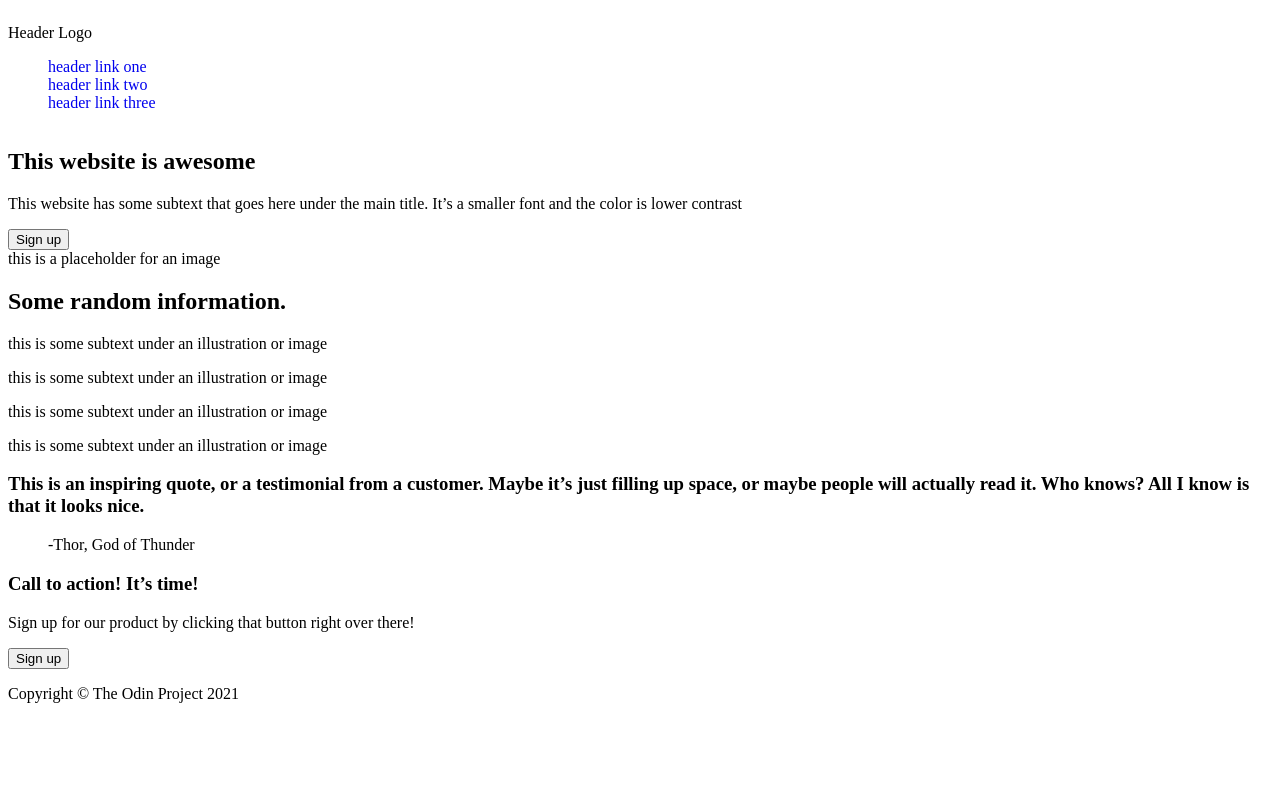
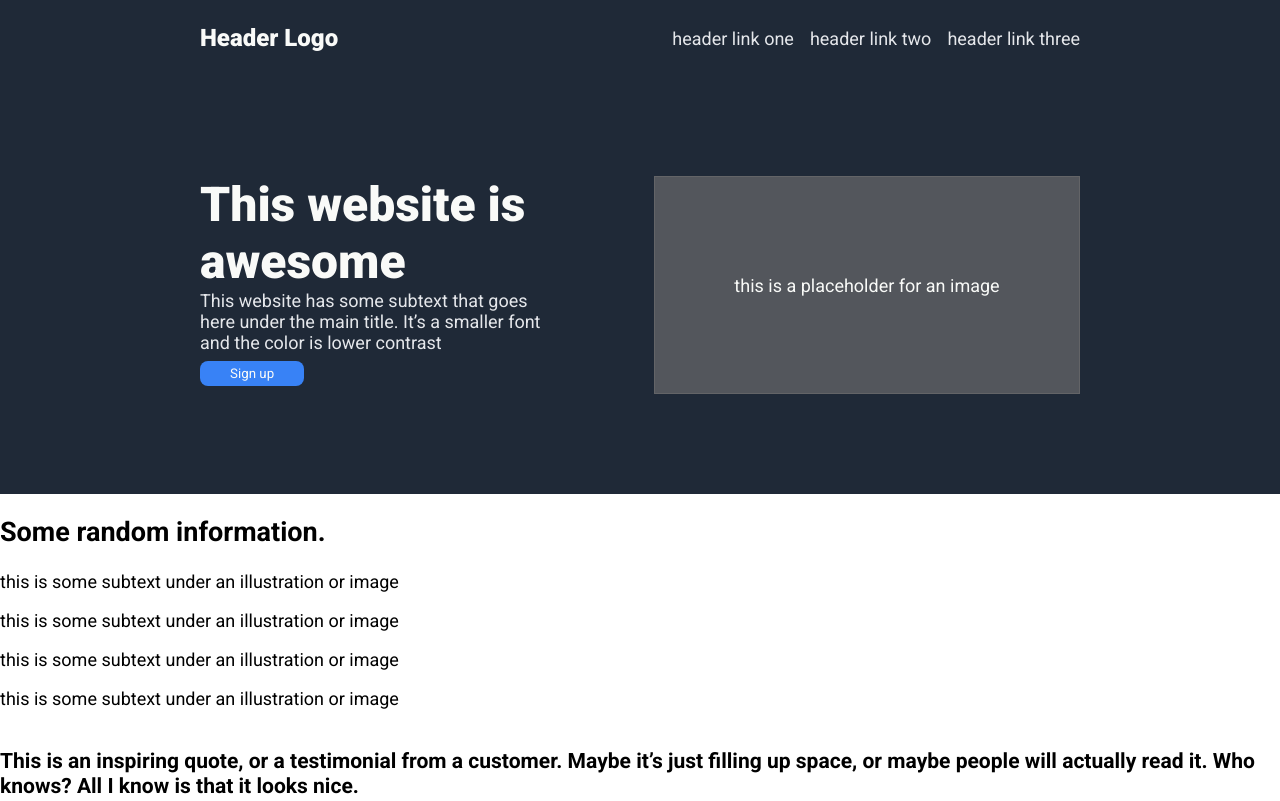
Before and after one commit to 1129-aida/Landing-Page, a plain HTML site: page index.html in a window 1280 px wide. Shown: the top 801 px of the page. Drawn offline with Linux system fonts and the light colour scheme.

Commit message:
40%finish

```diff
--- a/index.html
+++ b/index.html
@@ -8,7 +8,7 @@
 </head>
 <body>
     <header>
-        <p>Header Logo</p>
+        <p class="logo">Header Logo</p>
         <ul>
              <li><a href="#">header link one</a></li>
              <li><a href="#">header link two</a></li>
@@ -16,14 +16,15 @@
         </ul>
     </header>
 
-    <main>
-        <section>
-             <h1>This website is awesome</h1>
-             <p>This website has some subtext that goes here under the
-              main title. It’s a smaller font and the color is lower
-             contrast</p>
-             <button type="submit">Sign up</button>
-             <div>this is a placeholder for an image</div>
+        <section class="first">
+            <div class="text">
+                 <h1>This website is awesome</h1>
+                 <p class="subt">This website has some subtext that goes here under the
+                 main title. It’s a smaller font and the color is lower
+                 contrast</p>
+                 <button type="submit" class="singf">Sign up</button>
+            </div>
+             <div class="box"><p class="placeholder">this is a placeholder for an image</p></div>
         </section>
 
         <article>
@@ -71,7 +72,6 @@
             <p>Sign up for our product by clicking that button right over there!</p>
             <button type="submit">Sign up</button>
         </section>
-    </main>
 
     <footer>
         <p>Copyright © The Odin Project 2021</p>
--- a/styles.css
+++ b/styles.css
@@ -31,14 +31,97 @@
 
 ul {
     list-style: none;
+    display: flex;
+    gap: 16px;
+    margin: 0;
+    padding: 0;
+    flex-wrap: wrap;
 }
 
 a {
     text-decoration: none;
+    color: #E5E7EB;
+    font-family: Roboto, sans-serif;
 }
 
 
 body {
     display: flex;
     flex-direction: column;
+    margin: 0;
+    font-family: Roboto, sans-serif;
+    font-size: 18px;
+    font-weight: 400;
 }
+
+header {
+    display: flex;
+    background-color: #1F2937;
+    justify-content: space-between;
+    padding: 0 200px;
+    align-items: center;
+}
+
+.logo {
+    color: #F9FAF8;
+    font-family: Roboto;
+    font-size: 24px;
+    font-weight: 900;
+}
+
+.first {
+    background-color: #1F2937;
+    display: flex;
+    font-family: Roboto, sans-serif;
+    justify-content: space-between;
+    padding: 100px 200px;
+}
+
+h1 {
+    font-size: 48px;
+    font-weight: 900;
+    color: #F9FAF8;
+    margin: 0;
+    width: 90%;
+}
+
+.subt{
+    color: #E5E7EB;
+    font-size: 18px;
+    margin: 0;
+    width: 85%;
+}
+
+.box {
+    border: 1px solid #6a6a6db3;
+    margin-left: 30px;
+    flex: 1;
+    background-color: #6a6a6db3;
+    display: flex;
+    justify-content: center;
+    align-items: center;
+    color: #F9FAF8;
+}
+
+.placeholder {
+    display: flex;
+    justify-content: center;
+    align-items: center;
+}
+
+.text {
+    flex: 1;
+}
+
+button {
+    background-color: #3882F6;
+    padding: 5px 30px;
+    border-radius: 8px;
+    font-family: Roboto, sans-serif;
+    margin: 8px 0;
+}
+
+.singf {
+    border: 0;
+    color: #F9FAF8;
+}
```
